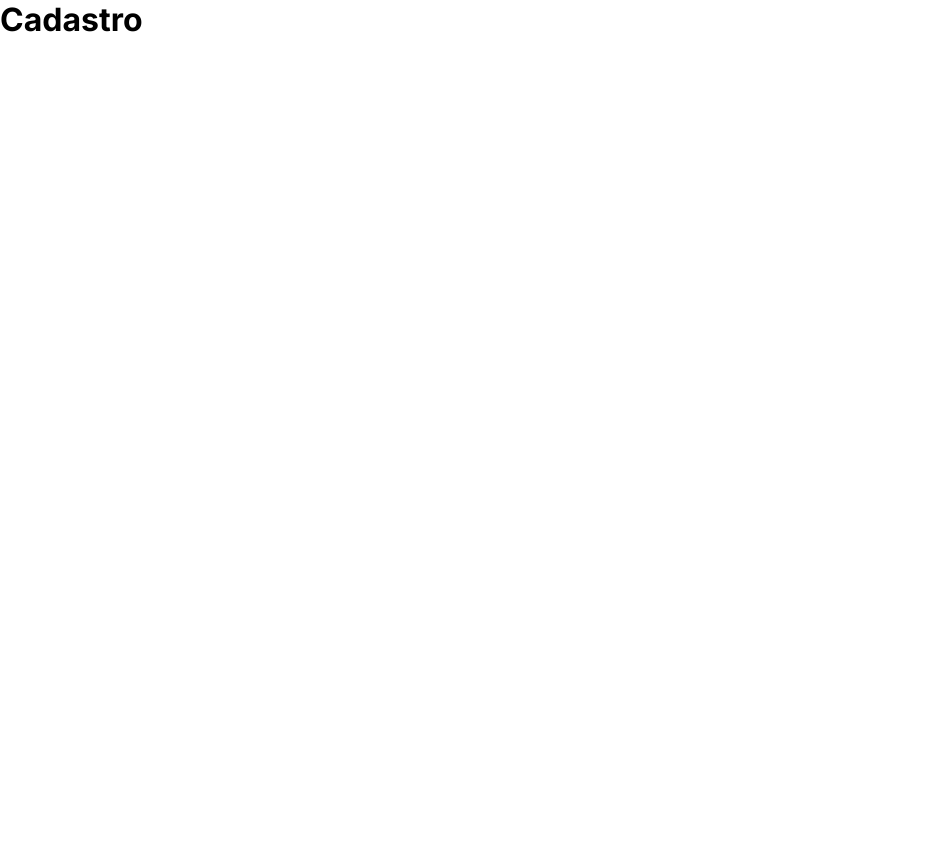
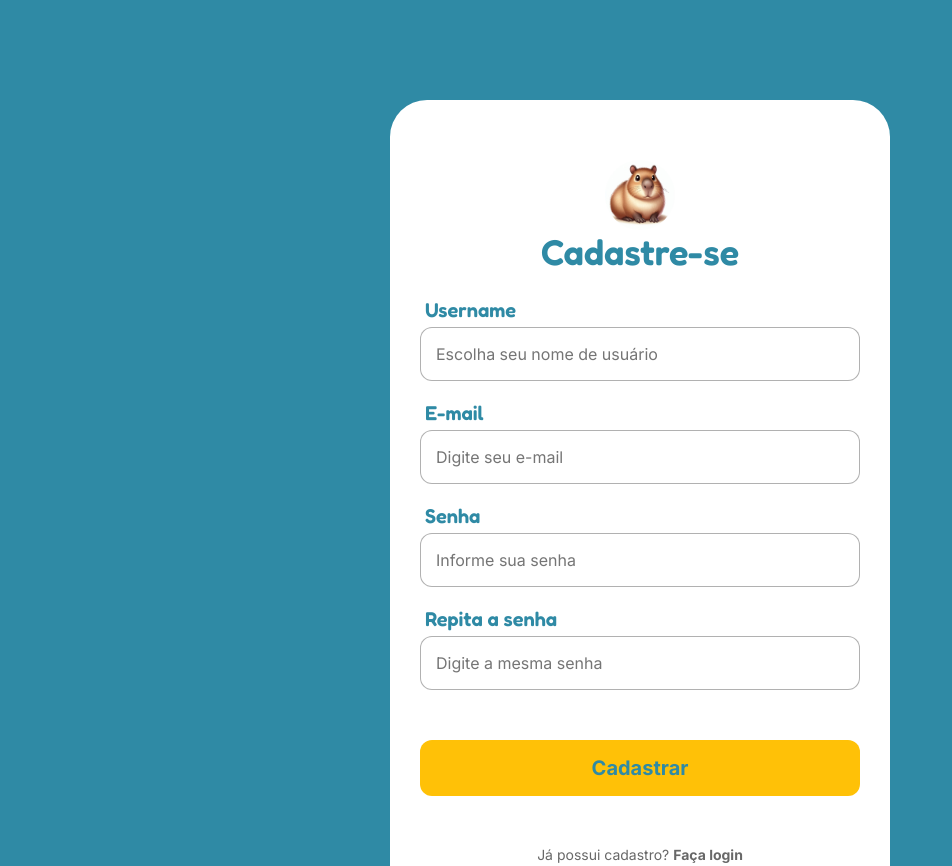
Before and after one commit to gabriel-froes/desafio-4-inova-maranhao, a plain HTML site: page front-end/pages/cadastro.html in a window 1280 px wide. Shown: the top 866 px of the page, without its empty margins (0-952 px from the left). Before the commit the page ends 800 px from the top, so only its background shows below. Drawn offline with Linux system fonts and the light colour scheme; files that its build step writes are made by us from their sources.

Commit message:
styling of register and login pages

```diff
--- a/front-end/js/cadastro.js
+++ b/front-end/js/cadastro.js
@@ -0,0 +1,46 @@
+let usernameInput = document.getElementById("username")
+let emailInput = document.getElementById("email")
+let passwordInput = document.getElementById("password")
+let confirmPasswordInput = document.getElementById("confirmPassword")
+const messageResponse = document.getElementById("message")
+
+async function registerNewUser() {
+  let usernameValue = usernameInput.value
+  let emailValue = emailInput.value
+  let passwordValue = passwordInput.value
+  let confirmPasswordValue = confirmPasswordInput.value
+  const url = "https://desafio-4-inova-maranhao.onrender.com/usuario/cadastro"
+
+  const formData = new URLSearchParams()
+  formData.append("username", usernameValue)
+  formData.append("email", emailValue)
+  formData.append("password", passwordValue)
+  formData.append("confirmPassword", confirmPasswordValue)
+
+  try {
+    const response = await fetch(url, {
+      method: "POST",
+      headers: {
+        "Content-Type": "application/x-www-form-urlencoded",
+      },
+      body: formData.toString(),
+    })
+      .then((response) => response.json())
+      .then((data) => {
+        console.log(data)
+        if (data.message == "Usuário criado com sucesso!") {
+          console.log("Deu certooo!!")
+
+          usernameInput.value = ""
+          emailInput.value = ""
+          passwordInput.value = ""
+          confirmPasswordInput.value = ""
+          messageResponse.innerHTML = ""
+        } else {
+          messageResponse.innerHTML = data.message
+        }
+      })
+  } catch (error) {
+    console.error(error)
+  }
+}
--- a/front-end/pages/cadastro.html
+++ b/front-end/pages/cadastro.html
@@ -1,17 +1,69 @@
 <!DOCTYPE html>
 <html lang="pt-BR">
-<head>
-    <meta charset="UTF-8">
-    <meta name="viewport" content="width=device-width, initial-scale=1.0">
-    <meta name="description"
-        content="Um jogo interativo repleto de perguntas desafiadoras que vão estimular e aperfeiçoar suas habilidades financeiras de modo cativante e dinâmico">
+  <head>
+    <meta charset="UTF-8" />
+    <meta name="viewport" content="width=device-width, initial-scale=1.0" />
+    <meta
+      name="description"
+      content="Um jogo interativo repleto de perguntas desafiadoras que vão estimular e aperfeiçoar suas habilidades financeiras de modo cativante e dinâmico"
+    />
     <title>Cadastro - CAPIBOSS</title>
-    <link rel="stylesheet" href="styles.css">
-</head>
+    <link rel="stylesheet" href="../styles/formulario.css" />
+  </head>
 
-<body>
- <h1>Cadastro</h1>
+  <body>
+    <div class="container">
+      <div class="container-mascote">
+        <img src="../assets/mascote-img.jpg" alt="Mascote do CAPIBOSS" />
+      </div>
+      <h1>Cadastre-se</h1>
+      <form class="formulario-cadastro">
+        <p id="message" class="mensagem-erro"></p>
 
-</body>
+        <label for="username">Username</label>
+        <input
+          type="text"
+          name="username"
+          id="username"
+          placeholder="Escolha seu nome de usuário"
+          required
+        />
 
+        <label for="email">E-mail</label>
+        <input
+          type="email"
+          name="email"
+          id="email"
+          placeholder="Digite seu e-mail"
+          required
+        />
+
+        <label for="password">Senha</label>
+        <input
+          type="password"
+          name="password"
+          id="password"
+          placeholder="Informe sua senha"
+          required
+        />
+
+        <label for="confirmPassword">Repita a senha</label>
+        <input
+          type="password"
+          name="confirmPassword"
+          id="confirmPassword"
+          placeholder="Digite a mesma senha"
+          required
+        />
+
+        <button type="button" onclick="registerNewUser()">Cadastrar</button>
+      </form>
+
+      <p class="texto-login">
+        Já possui cadastro? <a href="../pages/login.html">Faça login</a>
+      </p>
+    </div>
+
+    <script src="../js/cadastro.js"></script>
+  </body>
 </html>
--- /dev/null
+++ b/front-end/styles/formulario.css
@@ -0,0 +1,125 @@
+@import url("https://fonts.googleapis.com/css2?family=Fredoka:wght@600&family=Inter:wght@400;700&display=swap");
+
+* {
+  margin: 0;
+  padding: 0;
+  box-sizing: border-box;
+}
+
+:root {
+  --destaque-azul: #2f8aa5;
+  --destaque-amarelo: #ffc107;
+  --cor-texto: #ffffff;
+  --font-fredoka: "Fredoka", sans-serif;
+  --font-inter: "Inter", sans-serif;
+}
+
+body {
+  width: 100%;
+  padding: 100px 15px;
+  background-color: var(--destaque-azul);
+  display: flex;
+  justify-content: center;
+  align-items: center;
+}
+
+.container {
+  width: 100%;
+  max-width: 500px;
+  background-color: var(--cor-texto);
+  padding: 60px 30px;
+  border-radius: 37px;
+  display: flex;
+  flex-direction: column;
+  justify-content: center;
+  align-items: center;
+}
+
+.container-mascote {
+  width: 70px;
+  height: 70px;
+}
+
+.container-mascote img {
+  width: 100%;
+  border-radius: 100%;
+}
+
+.container h1 {
+  font-family: var(--font-fredoka);
+  font-size: 2.25rem;
+  color: var(--destaque-azul);
+}
+
+.formulario-cadastro {
+  width: 100%;
+  padding: 20px 0 50px 0;
+  display: flex;
+  flex-direction: column;
+}
+
+.formulario-cadastro .mensagem-erro {
+  font-family: var(--font-inter);
+  font-size: 0.875rem;
+  font-weight: 700;
+  color: red;
+  padding-bottom: 5px;
+}
+
+.formulario-cadastro label {
+  font-family: var(--font-fredoka);
+  font-size: 1.25rem;
+  color: var(--destaque-azul);
+  padding-left: 5px;
+  padding-bottom: 5px;
+}
+
+.formulario-cadastro input {
+  width: 100%;
+  padding: 16px 15px;
+  margin-bottom: 20px;
+  border: 1px solid rgba(135, 135, 135, 0.65);
+  border-radius: 12px;
+  font-family: var(--font-inter);
+  font-size: 1rem;
+}
+
+.formulario-cadastro input:focus {
+  outline: 1px solid var(--destaque-azul);
+}
+
+.formulario-cadastro button {
+  margin-top: 30px;
+  padding: 16px;
+  border-radius: 12px;
+  border: none;
+  background-color: var(--destaque-amarelo);
+  color: var(--destaque-azul);
+  font-family: var(--font-inter);
+  font-size: 1.25rem;
+  font-weight: 700;
+  cursor: pointer;
+  transition: all 0.3s ease;
+}
+
+.formulario-cadastro button:hover {
+  background-color: #eab107;
+}
+
+.texto-login {
+  font-family: var(--font-inter);
+  font-size: 0.875rem;
+  font-weight: 400;
+  color: #686868;
+}
+
+.texto-login a {
+  font-weight: 600;
+  color: #686868;
+  text-decoration: none;
+  transition: all 0.3s ease;
+}
+
+.texto-login a:hover {
+  color: #3b3b3b;
+}
```
Also changed, not shown: front-end/pages/login.html (+42 -10 lines), front-end/assets/mascote-img.jpg (added), front-end/styles/cadastro.css (deleted), front-end/styles/login.css (deleted).
